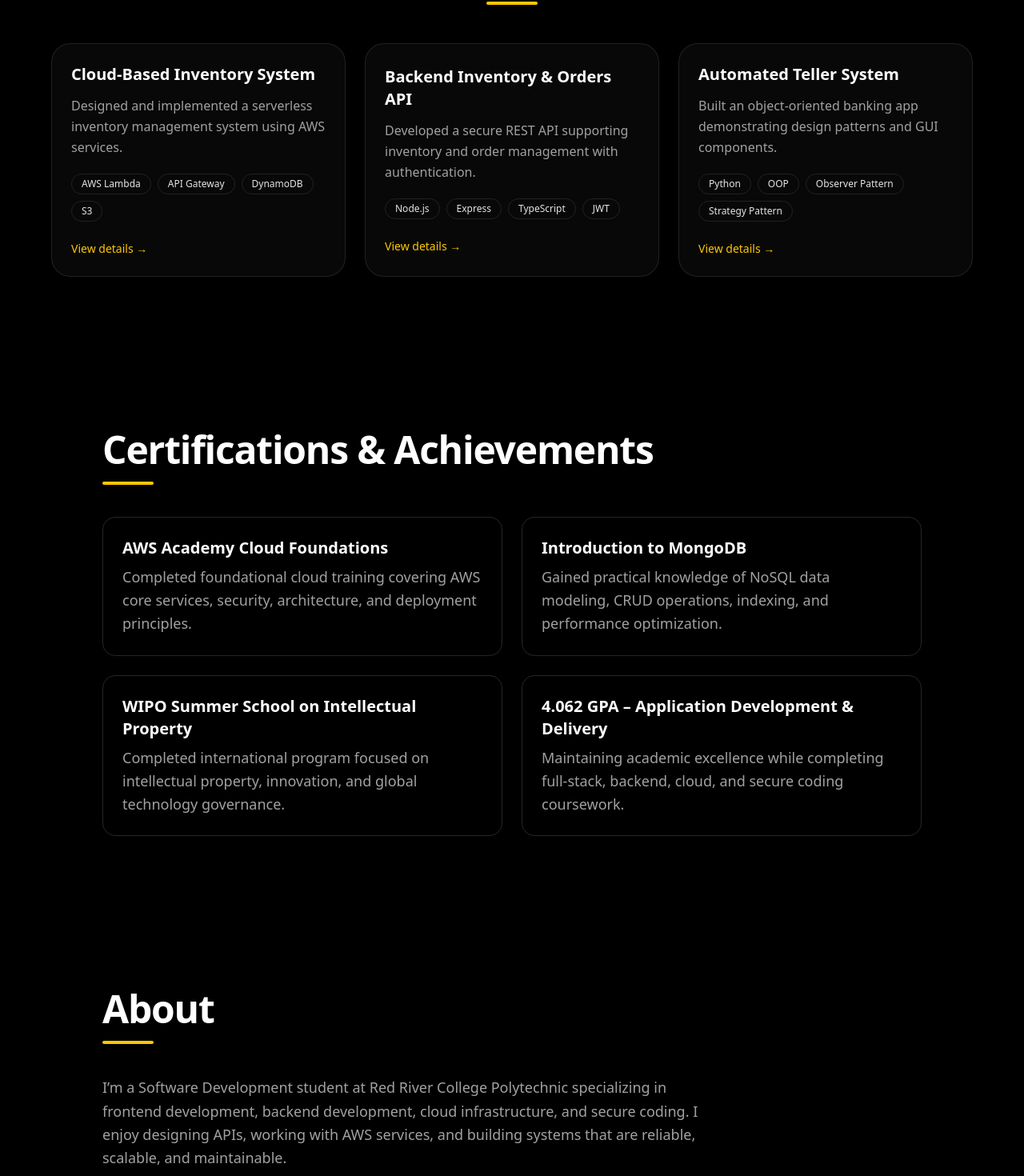
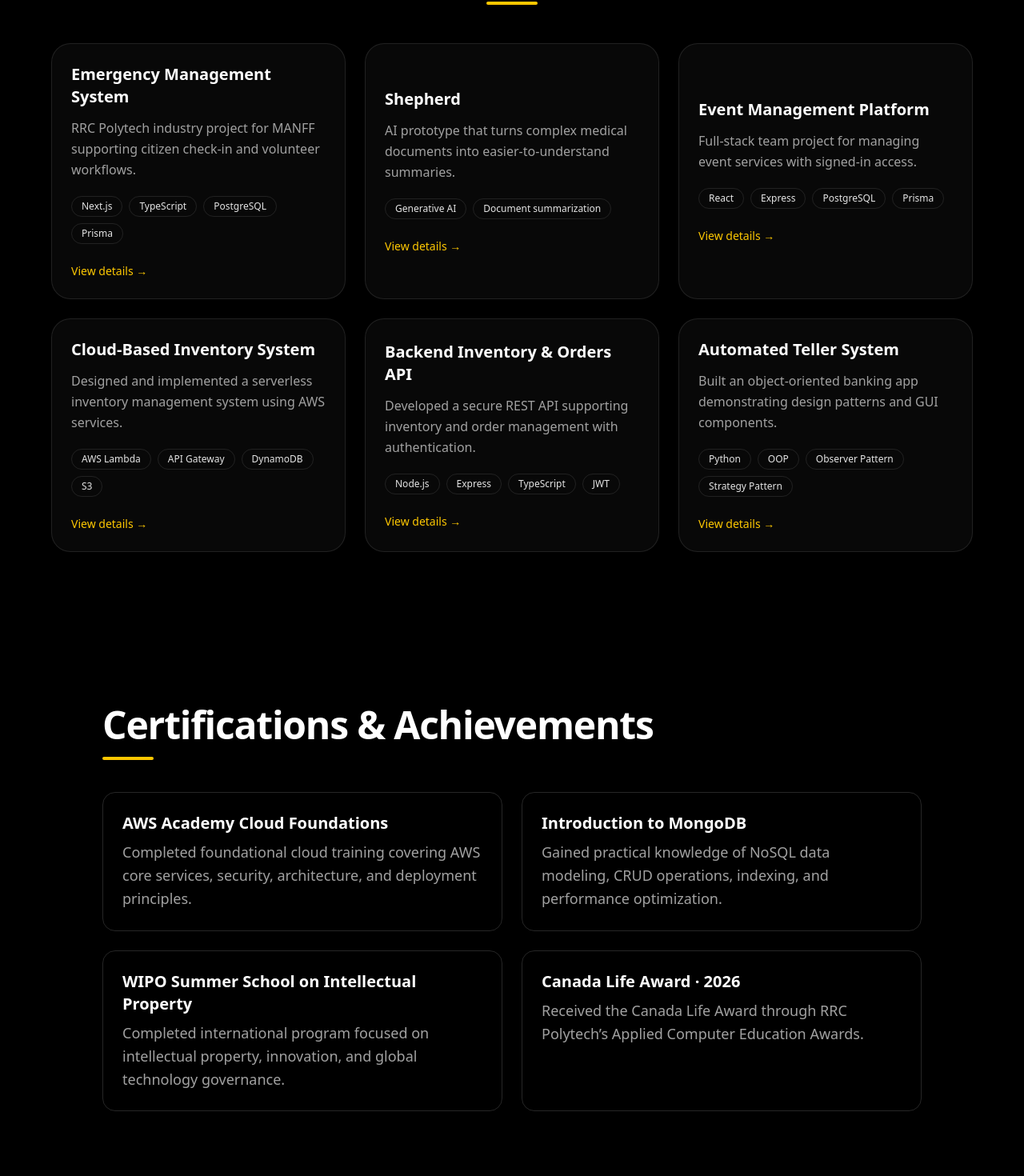
Before and after one commit to jecheta-rrc/nkechi-portfolio, a Next.js app: page / in a window 1280 px wide. Shown: the part 960-2430 px from the top of the page at 80% size. Built offline with nearby package versions, Linux system fonts and the light colour scheme; a web font is replaced by a local one.

Commit message:
Update portfolio content within the existing design (#1)
* Refresh portfolio page.tsx

* Refresh portfolio Hero.tsx

* Refresh portfolio Projects.tsx

* Refresh portfolio projects.ts

```diff
--- a/src/app/page.tsx
+++ b/src/app/page.tsx
@@ -53,10 +53,10 @@ export default function Home() {
               </div>
 
               <div className="p-6 rounded-2xl border border-neutral-800 hover:border-yellow-500 transition">
-                <h3 className="text-xl font-semibold mb-2">4.062 GPA – Application Development & Delivery</h3>
+                <h3 className="text-xl font-semibold mb-2">Canada Life Award · 2026</h3>
                   <p className="text-neutral-400 text-lg leading-relaxed max-w-3xl">
-                    Maintaining academic excellence while completing full-stack,
-                    backend, cloud, and secure coding coursework.
+                    Received the Canada Life Award through RRC Polytech’s Applied Computer
+                    Education Awards.
                   </p>
               </div>
             </div>
@@ -70,10 +70,10 @@ export default function Home() {
             <div className="w-16 h-1 bg-yellow-400 mt-4 mb-10 rounded-full" />
 
             <p className="text-neutral-400 text-lg leading-relaxed max-w-3xl">
-              I’m a Software Development student at Red River College Polytechnic
-              specializing in frontend development, backend development, cloud infrastructure, and secure
-              coding. I enjoy designing APIs, working with AWS services, and building
-              systems that are reliable, scalable, and maintainable.
+              I’m a software developer and a 2026 graduate of RRC Polytech’s Application
+              Development and Delivery diploma program. I build full-stack applications
+              with React, Next.js, TypeScript, Node.js, and PostgreSQL. I also work
+              with AWS and enjoy designing and testing APIs.
             </p>
           </div>
         </section>
@@ -86,20 +86,20 @@ export default function Home() {
 
             <div className="rounded-3xl border border-white/10 bg-white/[0.04] p-8 backdrop-blur-xl">
               <p className="text-neutral-300 text-lg leading-relaxed">
-                Want to collaborate, hire me for an internship, or discuss a project?
-                Send me a message and I’ll reply quickly.
+                I’m open to software development roles and project collaborations.
+                Get in touch by email or LinkedIn.
               </p>
 
           <div className="mt-6 flex flex-wrap items-center gap-4">
             <a
-                href="mailto:nkechiecehta06@gmail.com"
+                href="mailto:nkechiecheta06@gmail.com"
                 className="px-6 py-3 rounded-full bg-yellow-400 text-black font-medium hover:bg-yellow-300 transition"
           >
             Email Me
           </a>
 
           <a
-            href="https://www.linkedin.com/"
+            href="https://www.linkedin.com/in/nkechiecheta/"
             target="_blank"
             className="px-6 py-3 rounded-full border border-white/15 text-white hover:bg-white/5 transition"
          >
--- a/src/components/Hero.tsx
+++ b/src/components/Hero.tsx
@@ -36,7 +36,7 @@ export default function Hero() {
               </a>
 
               <a
-                href="/resume.pdf"
+                href="/Nkechi%20Echeta%20SD%20Resume.pdf"
                 target="_blank"
                 rel="noopener noreferrer"
                 className="px-6 py-3 rounded-full border border-white/15 text-white hover:border-white/30 hover:bg-white/5 transition"
@@ -48,7 +48,7 @@ export default function Hero() {
             {/* Social Icons */}
             <div className="mt-8 flex items-center gap-4 text-neutral-300">
               <a
-                href="https://github.com/"
+                href="https://github.com/jecheta-rrc"
                 target="_blank"
                 className="hover:text-yellow-400 transition"
                 aria-label="GitHub"
@@ -56,7 +56,7 @@ export default function Hero() {
                 <IconGithub />
               </a>
               <a
-                href="https://www.linkedin.com/"
+                href="https://www.linkedin.com/in/nkechiecheta/"
                 target="_blank"
                 className="hover:text-yellow-400 transition"
                 aria-label="LinkedIn"
--- a/src/components/Projects.tsx
+++ b/src/components/Projects.tsx
@@ -75,7 +75,7 @@ export default function Projects() {
             <motion.div
               role="dialog"
               aria-modal="true"
-              className="relative w-full max-w-2xl rounded-3xl border border-white/10 bg-black/90 p-6 md:p-8 shadow-2xl backdrop-blur-xl"
+              className="relative max-h-[calc(100dvh-2rem)] w-full max-w-2xl overflow-y-auto rounded-3xl border border-white/10 bg-black/90 p-6 md:p-8 shadow-2xl backdrop-blur-xl"
               initial={{ y: 20, opacity: 0, scale: 0.98 }}
               animate={{ y: 0, opacity: 1, scale: 1 }}
               exit={{ y: 20, opacity: 0, scale: 0.98 }}
@@ -129,6 +129,7 @@ export default function Projects() {
               </div>
 
               <div className="mt-8 flex flex-wrap gap-3">
+                {active.githubUrl && (
                   <a
                     href={active.githubUrl}
                     target="_blank"
@@ -137,6 +138,7 @@ export default function Projects() {
                   >
                     View on GitHub →
                   </a>
+                )}
 
                 {active.liveUrl && (
                   <a
--- a/src/data/projects.ts
+++ b/src/data/projects.ts
@@ -5,12 +5,48 @@ export type Project = {
   description: string;
   longDescription: string;
   tech: string[];
-  githubUrl: string;
+  githubUrl?: string;
   liveUrl?: string;
   highlights: string[];
 };
 
 export const projects: Project[] = [
+  {
+    title: "Emergency Management System",
+    description:
+      "RRC Polytech industry project for MANFF supporting citizen check-in and volunteer workflows.",
+    longDescription:
+      "I improved the experience of uploading files for emergency reports and volunteer documents, facilitated team meetings, and demonstrated the Citizens Check-In and Volunteer flows to the client.",
+    tech: ["Next.js", "TypeScript", "PostgreSQL", "Prisma", "DaisyUI"],
+    highlights: [
+      "Updated file selection controls and added visible upload confirmation.",
+      "Improved component documentation and supported client demos.",
+    ],
+  },
+  {
+    title: "Shepherd",
+    description:
+      "AI prototype that turns complex medical documents into easier-to-understand summaries.",
+    longDescription:
+      "My team built and presented Shepherd for the Healthcare 2 challenge at the 2026 AccelR8 Prairie AI Hackathon.",
+    tech: ["Generative AI", "Document summarization"],
+    highlights: [
+      "Collaborated to build and present a working prototype in one day.",
+    ],
+  },
+  {
+    title: "Event Management Platform",
+    description:
+      "Full-stack team project for managing event services with signed-in access.",
+    longDescription:
+      "I worked on the Express and Prisma backend and connected the React interface to authenticated service endpoints.",
+    tech: ["React", "Express", "PostgreSQL", "Prisma", "Clerk"],
+    githubUrl: "https://github.com/Cusiokhale/Event-Management",
+    highlights: [
+      "Scoped service queries to the signed-in user.",
+      "Fixed the service list so newly added services appeared in the interface.",
+    ],
+  },
   {
     title: "Cloud-Based Inventory System",
     description:
@@ -18,7 +54,6 @@ export const projects: Project[] = [
     longDescription:
       "Built a serverless inventory system using AWS Lambda, API Gateway, DynamoDB, and S3. Designed scalable NoSQL data models, implemented REST endpoints, tested with Postman, and automated deployments using GitHub Actions.",
     tech: ["AWS Lambda", "API Gateway", "DynamoDB", "S3", "GitHub Actions"],
-    githubUrl: "https://github.com/jecheta-rrc/CI-InventoryApp.git",
     highlights: [
       "Serverless architecture with DynamoDB modeling",
       "REST API endpoints tested with Postman",
@@ -32,7 +67,6 @@ export const projects: Project[] = [
     longDescription:
       "Built a modular Express API with TypeScript, role-based access control, JWT authentication, documentation, and automated tests. Designed endpoints for inventory and orders with secure patterns and clean architecture.",
     tech: ["Node.js", "Express", "TypeScript", "JWT", "Jest", "Firebase"],
-    githubUrl: "https://github.com/jecheta-rrc/Backend-Project.git",
     highlights: [
       "JWT auth + role-based authorization",
       "Automated testing with Jest",
@@ -46,7 +80,6 @@ export const projects: Project[] = [
     longDescription:
       "Implemented an OOP banking simulation using Python with design patterns (Observer, Strategy), event-driven logic, and a PySide6 GUI. Focused on clean architecture and maintainable code.",
     tech: ["Python", "OOP", "Observer Pattern", "Strategy Pattern", "PySide6"],
-    githubUrl: "https://github.com/jecheta-rrc/Intermediate-Software-Development-Project.git",
     highlights: [
       "Design patterns: Observer + Strategy",
       "Event-driven logic",
```
Lines whose indentation alone changed are shown as unchanged.
